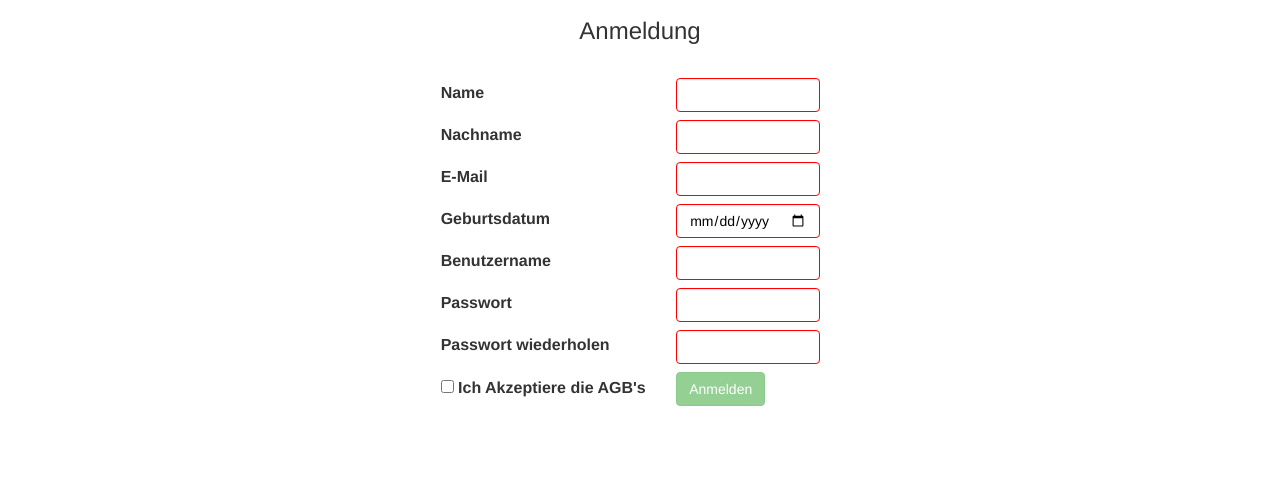
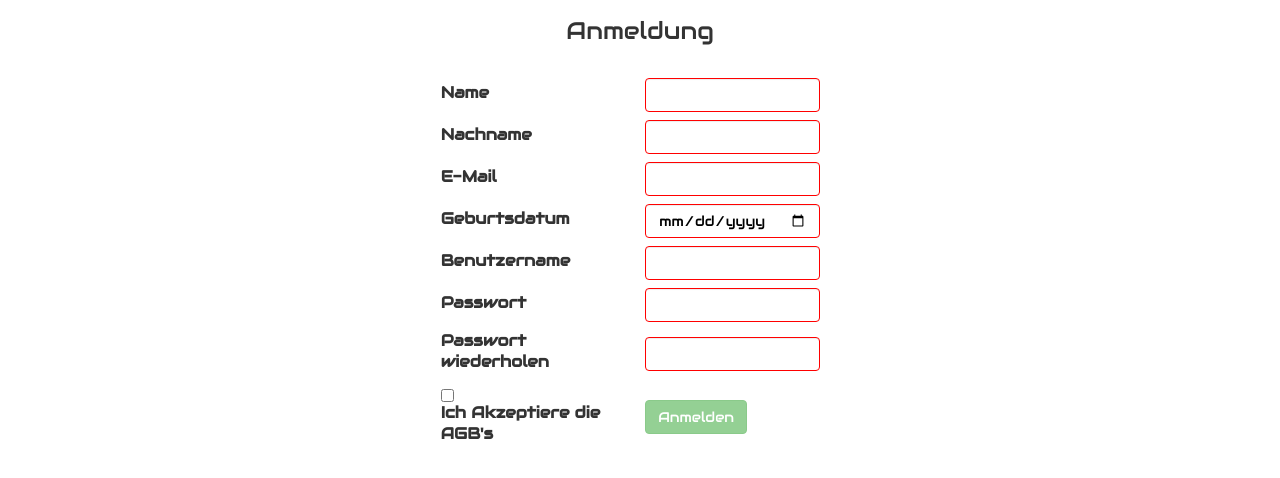
Before and after one commit to limper545/aromeda, a website: page view/aromeda/index.html in a window 1280 px wide. Shown: the part 54-532 px from the top of the page. Drawn offline with Linux system fonts and the light colour scheme; no server answers; files whose address does not match are found by name.

Commit message:
Bugfix Spinner

```diff
--- a/view/aromeda/Components/Registrierung/registrierung.component.js
+++ b/view/aromeda/Components/Registrierung/registrierung.component.js
@@ -7,6 +7,7 @@
             var url = 'http://localhost:3000';
 
             $scope.getAllRegData = function (getData) {
+
                 $scope.notLoading = false;
                 var isPasswortEqual = checkPasswortIsEqual(getData.passOne, getData.passTwo);
 
@@ -21,9 +22,12 @@
                                     $window.location = "#/login"
                                 }, 4000);
                             } else if (!res.saved) {
+
+                                $scope.notLoading = true;
                                 if (res.email) {
                                     toastr.error('Die E-Mail wird bereits verwendet', 'Fehler');
                                 } else if (res.user) {
+
                                     toastr.error('Der Benutzername wird bereits verwendet', 'Fehler');
                                 }
                             }
@@ -31,6 +35,7 @@
                     })
 
                 } else {
+                    $scope.notLoading = true;
                     toastr.error('Die Passwörter sind nicht identisch', 'Fehler');
                 }
             };
--- a/view/aromeda/index.html
+++ b/view/aromeda/index.html
@@ -15,6 +15,7 @@
     <script src="../../bower_components/socket.io-client/dist/socket.io.js"></script>
     <script src="../../bower_components//socket.io-client/dist/socket.io.js"></script>
     <link href='https://fonts.googleapis.com/css?family=Amatic+SC' rel='stylesheet' type='text/css'>
+    <link href='https://fonts.googleapis.com/css?family=Audiowide:400' rel='stylesheet' type='text/css'>
 
 
     <link rel="stylesheet" href="../../bower_components/bootstrap/dist/css/bootstrap.css">
@@ -24,7 +25,7 @@
 
     <link rel="stylesheet" href="./styles/style.css">
 </head>
-<body ng-app="Spiel">
+<body ng-app="Spiel" id="bodyContent">
 <header></header>
 <div ng-view></div>
 
--- a/view/aromeda/styles/style.css
+++ b/view/aromeda/styles/style.css
@@ -1,5 +1,6 @@
-html, body {
-
+ #bodyContent {
+    font-weight: bold;
+     font-family: 'Audiowide', cursive;
 }
 
 /*CSS für Registrierug*/
```
